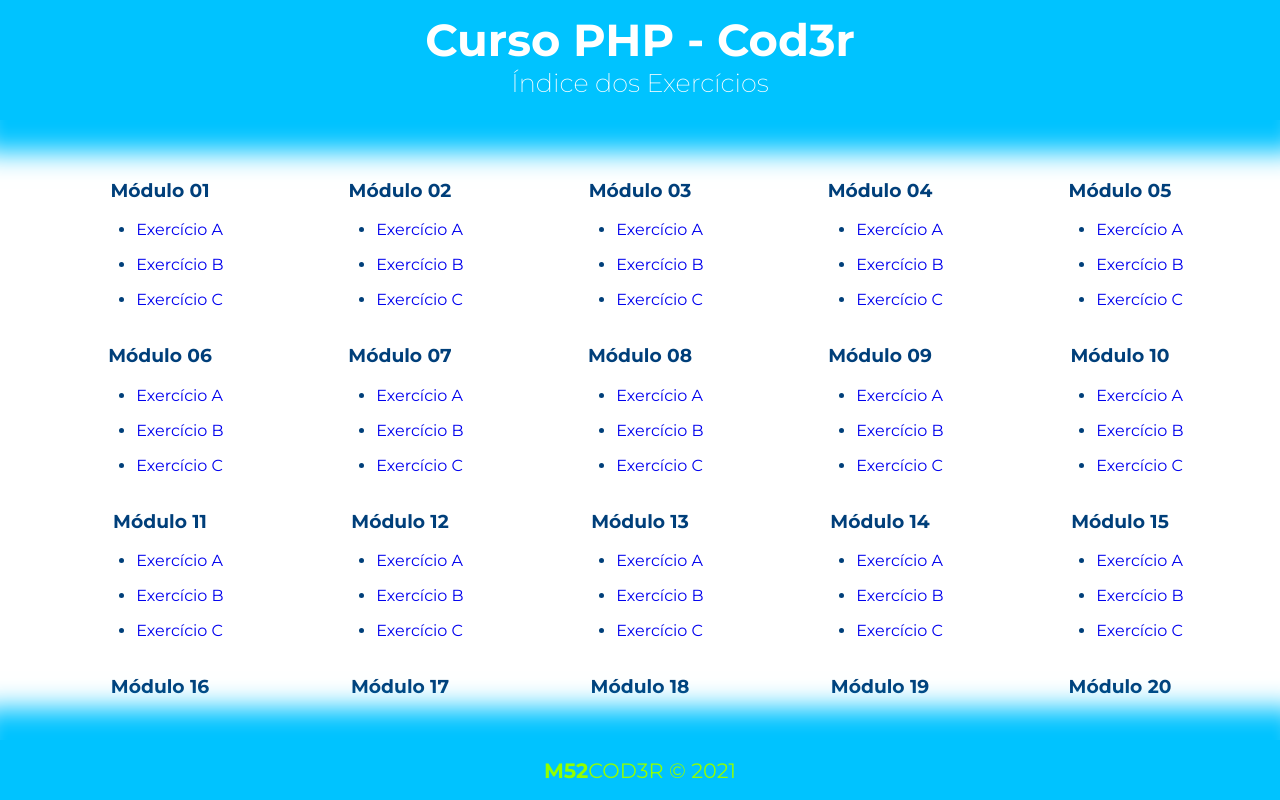
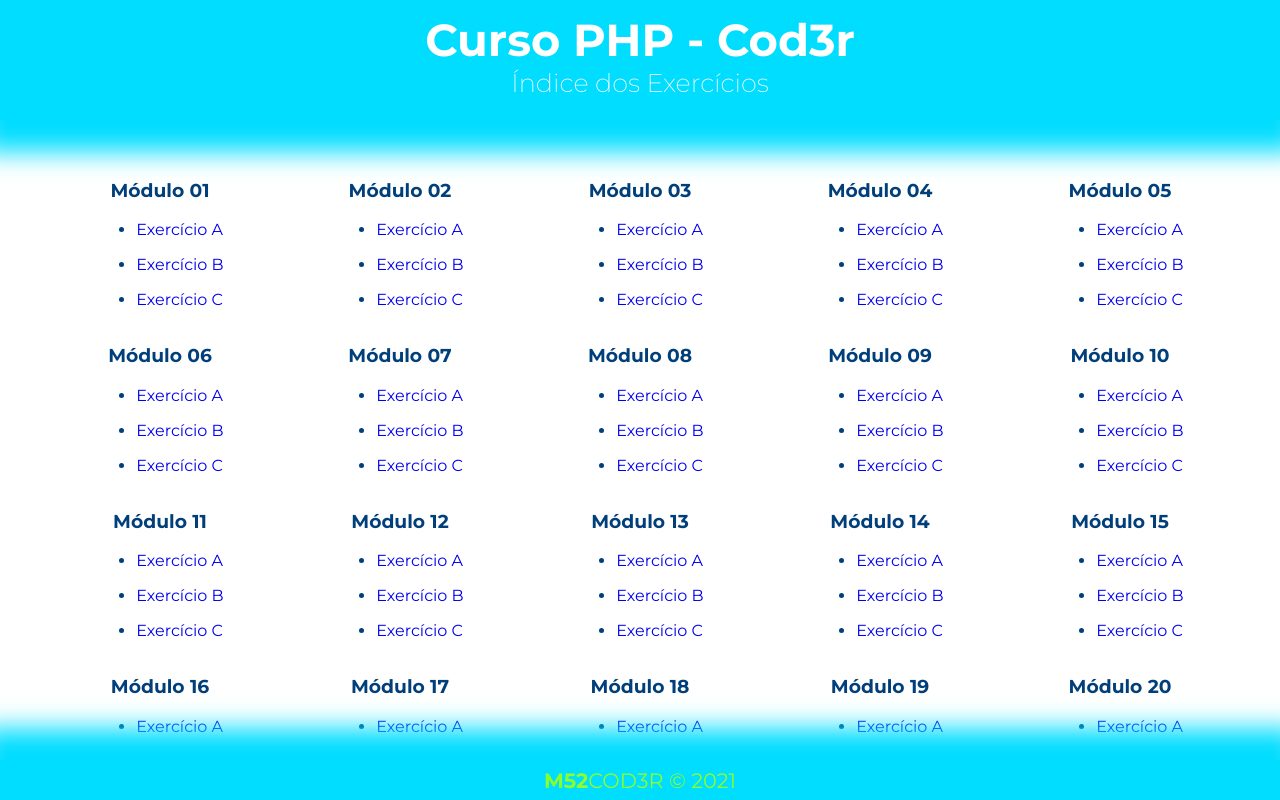
Before and after one commit to Augusto-Chaves/PHP, a plain HTML site: page index.html in a window 1280 px wide. Drawn offline with Linux system fonts and the light colour scheme.

Commit message:
Alterações de cores

```diff
--- a/assets/css/estilo.css
+++ b/assets/css/estilo.css
@@ -7,7 +7,7 @@ body {
     height: 100vh;
     margin: 0px;
     display: grid;
-    grid-template-rows: 120px 1fr 60px;
+    grid-template-rows: 15% 1fr 5%;
     grid-template-columns: 1fr;
     grid-template-areas:
     "cabecalho"
@@ -17,7 +17,7 @@ body {
 
 .cabecalho {
     grid-area: cabecalho;
-    background-color: rgb(0, 195, 255);
+    background-color: rgb(0, 221, 255);
     color: rgb(255, 255, 255);
     display: flex;
     flex-direction: column;
@@ -25,7 +25,7 @@ body {
     align-items: center;
     padding-bottom: 10px;
     z-index: 1;
-    box-shadow: 0px 12px 25px 20px rgb(0, 195, 255);
+    box-shadow: 0px 12px 25px 20px rgb(0, 221, 255);
 }
 
 .cabecalho > h1 {
@@ -42,7 +42,7 @@ body {
 
 .principal {
     grid-area: principal;
-    height: calc(100vh - 180px);
+    height: calc(100vh - 20vh);
     background-color: rgb(255, 255, 255);
     padding: 20px;
 }
@@ -52,15 +52,15 @@ body {
 }
 
 ::-webkit-scrollbar-track{
-    background-color: rgb(255, 255, 255)
+    background-color: rgb(255, 255, 255);
 }
 
 ::-webkit-scrollbar-button{
-    background-color: rgb(255, 255, 255)
+    background-color: rgb(255, 255, 255);
 }
 
 ::-webkit-scrollbar-thumb{
-    background-color: rgb(0, 195, 255);
+    background-color: rgb(0, 221, 255);
     border-radius: 50px
 }
 
@@ -87,27 +87,27 @@ body {
 }
 
 .texto:visited{
-    color: rgb(0, 63, 122);
+    color: rgb(0, 163, 189);
 }
 
 .texto:hover{
-    color: rgb(0, 195, 255);
+    color: rgb(0, 221, 255);
 }
 
 .texto:active{
-    color: rgb(112, 222, 255);
+    color: rgb(109, 235, 255);
 }
 
 .rodape{
     grid-area: rodape;
-    background-color: rgb(0, 195, 255);
+    background-color: rgb(0, 221, 255);
+    box-shadow: 0px -12px 25px 20px rgb(0, 221, 255);
     z-index: 1;
-    box-shadow: 0px -12px 25px 20px rgb(0, 195, 255);
     display: flex;
     justify-content: center;
     align-items: center;
     font-size: 1.3rem;
-    color: rgb(145, 255, 0);
+    color: rgb(138, 255, 42);
     position: sticky;
 }
 
--- a/index.html
+++ b/index.html
@@ -40,7 +40,7 @@
                         <li><a class="texto" href="#">Exercício B</a></li>
                     </ul>
 
-                    <ul>
+                    <ul class="centro">
                         <li><a class="texto" href="#">Exercício C</a></li>
                     </ul>
 
@@ -502,7 +502,7 @@
 
     <footer class="rodape">
 
-        <strong>M52</strong>COD3R © 2021
+        <p class="teste"><strong>M52</strong>COD3R © 2021</p>
 
     </footer>
 
```
